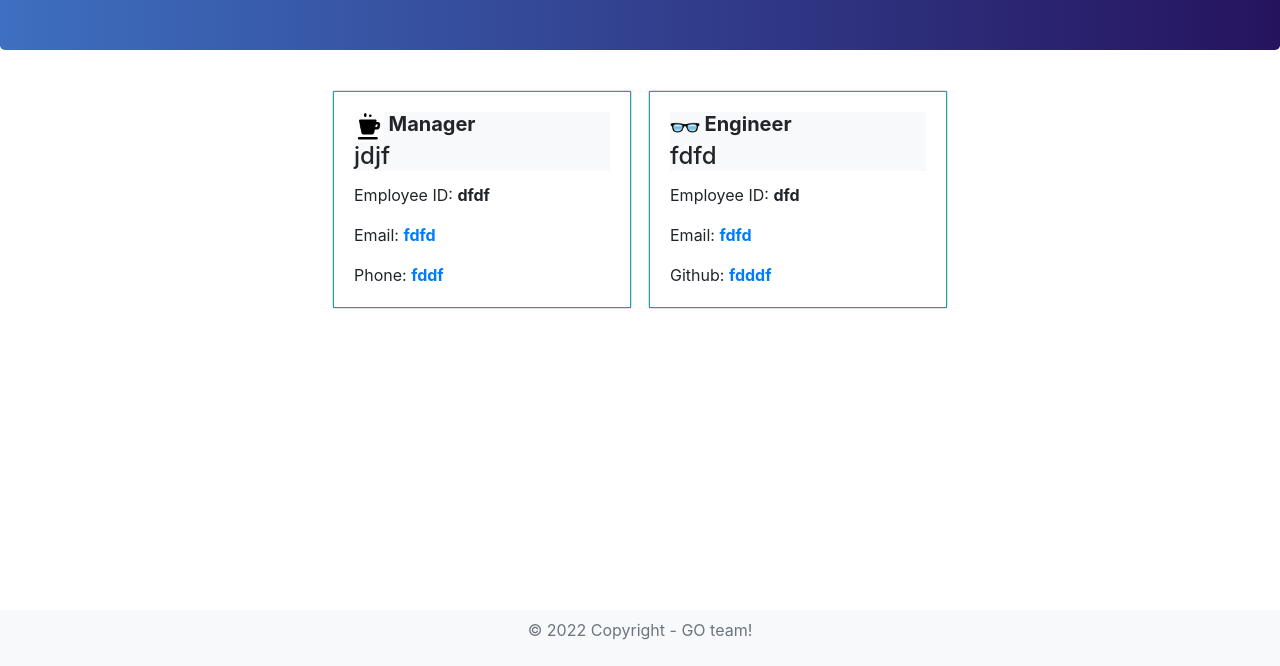
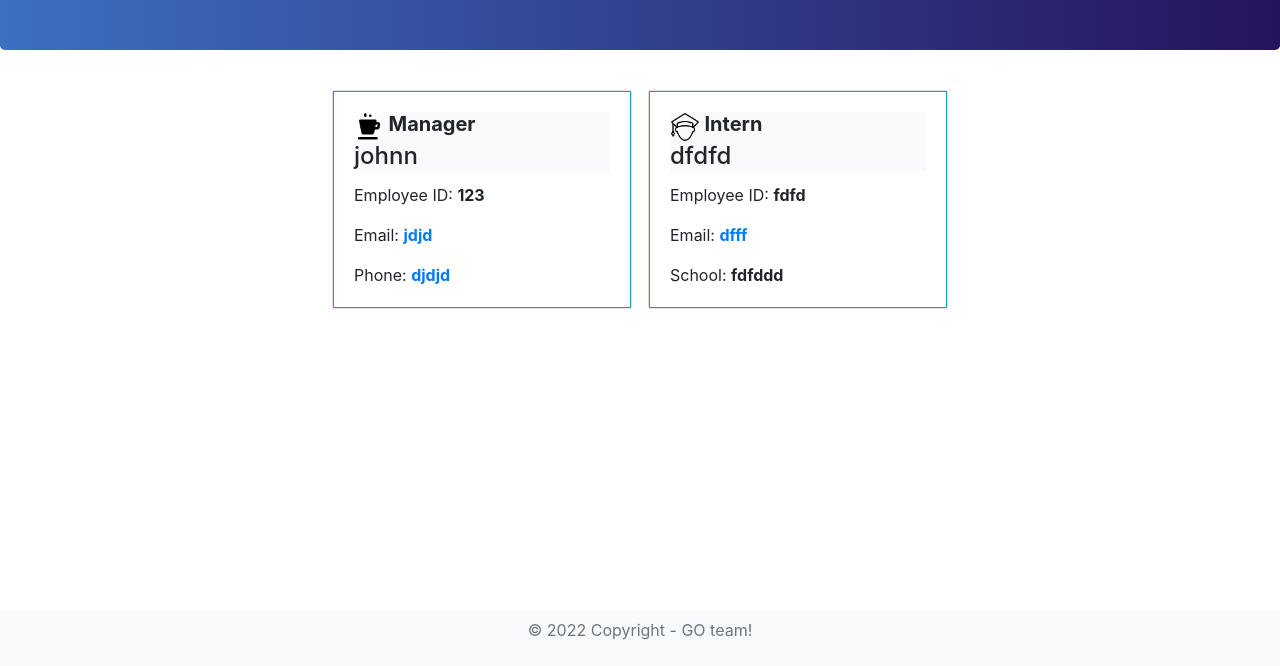
Before and after one commit to conradjohnson/team-profile-generator, a website: page html/team.html in a window 1280 px wide. Shown: the part 134-800 px from the top of the page. Drawn offline with nearby package versions, Linux system fonts and the light colour scheme.

Commit message:
pushing for backup

```diff
--- a/html/team.html
+++ b/html/team.html
@@ -16,20 +16,20 @@
     <section class="mx-auto row" style=""><div class="card col-lg-2 col-md-6 col-sm-6 m-2 p-0" style="min-width:300px;">
         <div class="card-body border border-info">
             <div class="mb-2 bg-light">
-                <img class="" src="img/coffee.gif" style="max-height:30px;" alt="Drinking Coffee"/> <span class="font-weight-bold h5" >Manager</span><h4 class="card-title">jdjf</h4>
+                <img class="" src="img/coffee.gif" style="max-height:30px;" alt="Drinking Coffee"/> <span class="font-weight-bold h5" >Manager</span><h4 class="card-title">johnn </h4>
             </div>
-            <p class="card-text">Employee ID: <span class="font-weight-bold"> dfdf</span></p>
-            <p class="card-text">Email: <span class="font-weight-bold"> <a href="mailto:fdfd" target="_blank">fdfd</a></span></p>
-            <p class="card-text">Phone: <span class="font-weight-bold"><a href="tel:fddf" target="_blank">fddf</a></span></p>
+            <p class="card-text">Employee ID: <span class="font-weight-bold"> 123</span></p>
+            <p class="card-text">Email: <span class="font-weight-bold"> <a href="mailto:jdjd" target="_blank">jdjd</a></span></p>
+            <p class="card-text">Phone: <span class="font-weight-bold"><a href="tel:djdjd" target="_blank">djdjd</a></span></p>
         </div>
     </div><div class="card col-lg-2 col-md-6 col-sm-6 m-2 p-0" style="min-width:300px;">
         <div class="card-body border border-info">
             <div class="mb-2 bg-light">
-                <img class="" src="../html/img/glasses.png" style="max-height:30px; " alt="Total NERD!"/> <span class="font-weight-bold h5" >Engineer</span><h4 class="card-title">fdfd</h4>
+                <img class="" src="../html/img/student.png" style="max-height:30px; " alt="Intern Student"/> <span class="font-weight-bold h5" >Intern</span><h4 class="card-title">dfdfd</h4>
             </div>
-            <p class="card-text">Employee ID: <span class="font-weight-bold"> dfd</span></p>
-            <p class="card-text">Email: <span class="font-weight-bold"> <a href="mailto:fdfd" target="_blank">fdfd</a></span></p>
-            <p class="card-text">Github: <span class="font-weight-bold"> <a href="https://github.com/fdddf" target="_blank">fdddf</a></span></p>
+            <p class="card-text">Employee ID: <span class="font-weight-bold"> fdfd</span></p>
+            <p class="card-text">Email: <span class="font-weight-bold"> <a href="mailto:dfff" target="_blank">dfff</a></span></p>
+            <p class="card-text">School: <span class="font-weight-bold">fdfddd</span></p>
         </div>
     </div>
     </section>
```
